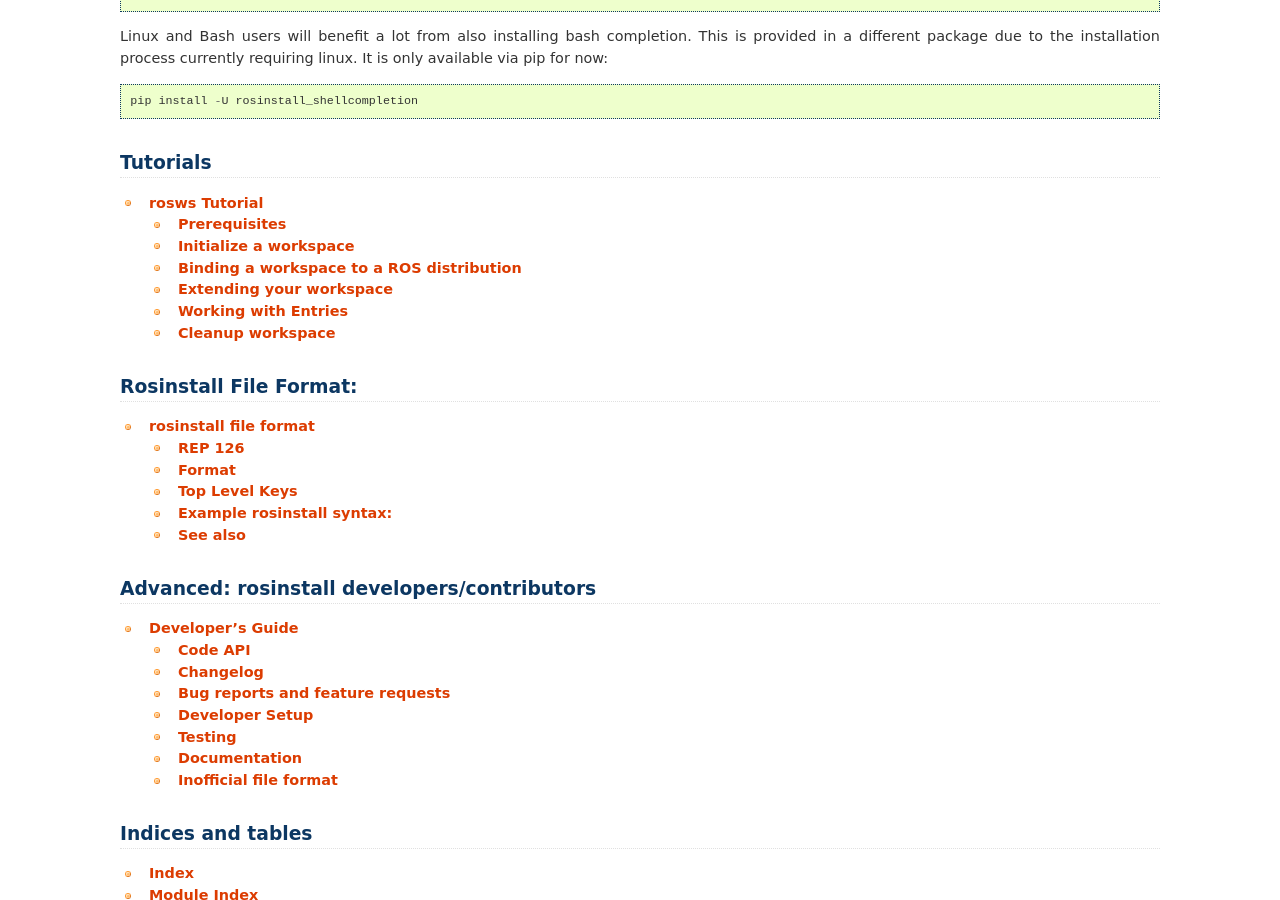
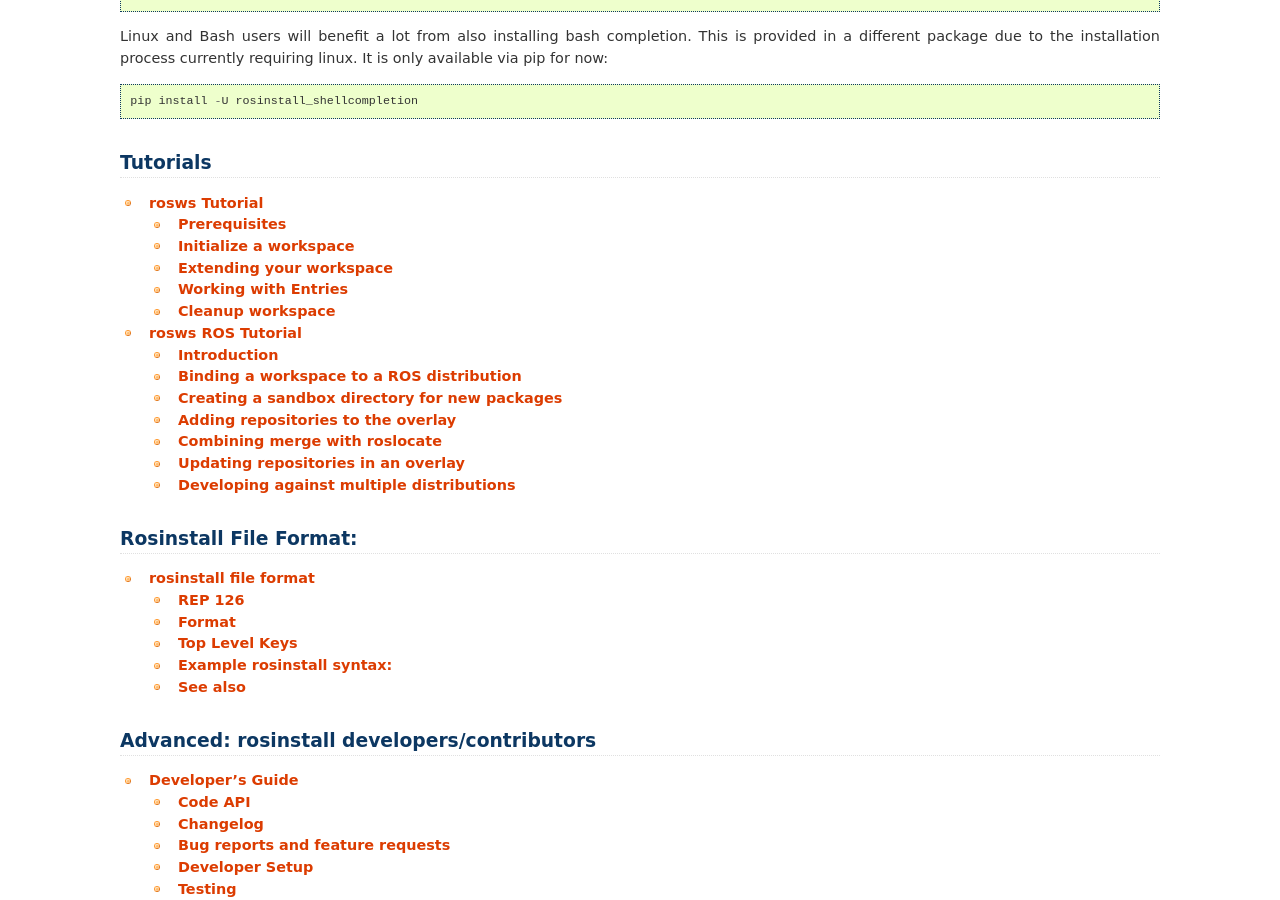
Before and after one commit to vcstools/rosinstall, a Sphinx documentation site: the page built from doc/index.rst, in a window 1280 px wide and 900 px high, scrolled down 969 px. Built offline with Sphinx 7.4.7, drawn with Linux system fonts in a browser that asks for light colours; some of the changed lines change nothing that is shown.

Commit message:
ros tutorial with text by lorenz

```diff
--- a/doc/index.rst
+++ b/doc/index.rst
@@ -62,7 +62,7 @@ Tutorials
    :maxdepth: 2
 
    rosws_tutorial
-
+   rosws_ros_tutorial
 
 
 Rosinstall File Format:
--- /dev/null
+++ b/doc/rosws_ros_tutorial.rst
@@ -0,0 +1,261 @@
+====================
+ rosws ROS Tutorial
+====================
+
+In this tutorial we will focus on how to use ``rosws`` for doing
+development work for ROS.  We will use the ROS fuerte distribution,
+but you can use other distributions as well.
+
+.. contents:: Contents
+   :depth: 3
+
+Introduction
+------------
+
+The problem ``rosws`` tries to solve is that developers in robotics today
+have to work with source code from multiple sources, multiple version
+control systems, in multiple versions.
+
+While many ROS libraries can be installed into system directories via
+Debian packages or other system-based distribution mechanisms, many
+developers have ROS libraries installed from source somewhere in their
+home directory, and then made available at runtime by inclusion in the
+``ROS_PACKAGE_PATH`` environment variable.
+
+By manipulating this environment variable, users can create their own
+packages, install additional packages from source, or even shadow
+installed packages with experimental versions.
+
+There are a few ways to manage these "overlay" environments. A user
+can manage ``ROS_PACKAGE_PATH`` environment variable by hand, but this
+is cumbersome, can lead to confusion when switching environments, and
+errors in this variable can easily break a user's
+environment. Alternatively, ``rosws`` (ROS Workspace) provides a
+systematic method for managing package overlays in a user's workspace.
+
+When the developer makes changes to the source code and builds the
+code, it is important that the builder uses the right ROS distribution
+(e.g. electric vs fuerte) as well as the right version of the source code.
+
+A builder will typically use environment variables such as ``CPATH,
+LD_LIBRARY_PATH, PKG_CONFIG_PATH,`` etc. So the developer will have to
+make sure that all those variables are all set correctly every time he
+runs a build. Similarly, when the developer has a ROS package both
+installed as a system library as well as local 'overlay' checkout
+(with his modifications), it is important that the builder chooses the
+right libraries for the build process, so the order of entries in the
+environment variables also needs to be managed.
+
+This is what ``rosws`` attempts to make easier for developers.
+
+Binding a workspace to a ROS distribution
+-----------------------------------------
+
+The following command creates a new fuerte overlay workspace in ~/fuerte::
+
+  $ rosws init ~/fuerte /opt/ros/fuerte
+
+.. note::
+  This command does nothing else than to create the folder
+  ``~/fuerte``, the files ``setup.bash``, ``setup.sh``, ``setup.zsh``
+  and the hidden file ``.rosinstall`` in the directory ``~/fuerte``.
+
+We will use ``~/fuerte`` from now on. Other workspaces could be set
+up similarly like this::
+
+    $ rosws init ~/electric /opt/ros/electric
+    $ rosws init ~/electric_unstable /opt/ros/electric
+
+The next step is to source the ``setup.bash`` in ``~/fuerte``::
+
+    $ source ~/fuerte/setup.bash
+
+.. note::
+  You can only source one workspace at a time. It is generally error
+  prone to switch from one workspace to another, this can cause
+  confusing errors. Prefer to keep the same workspace in the same
+  terminal. If you work with several workspaces, do not source any of
+  them in your ``.bashrc``.
+
+It is very common to replace the line ``source
+/opt/ros/fuerte/setup.bash`` in the ``.bashrc`` to the command above,
+so that whenever you create a new terminal, that environment is used.
+
+You can verify the workspace using again ``rosws info``::
+
+  $ rosws info
+  workspace: ~/fuerte
+  ROS_ROOT: /opt/ros/fuerte/share/ros
+
+   Localname                 S SCM  Version-Spec UID  (Spec) URI  (Spec) (https://...)
+   ---------                 - ---- ------------ ----------- -------------------------
+   /opt/ros/fuerte/stacks
+   /opt/ros/fuerte/share
+   /opt/ros/fuerte/share/ros
+
+You see in the second output line that there is a defined ROS_ROOT in
+our workspace.  The info table has many columns, all of which are
+empty so far, we will get to that in a moment.  You may notice that
+``rosws merge`` listed an added setup.sh, which is not shown in the
+table, it is hidden because that entry is of no further interest to
+you in your daily work.
+
+The overlay now includes all packages that were installed in
+``/opt/ros/fuerte``, which is by itself not very useful yet. However we
+can now easily overlay installed packages.
+
+Creating a sandbox directory for new packages
+---------------------------------------------
+
+New packages need to be put in a path that is in the variable
+``ROS_PACKAGE_PATH``. All directories that are managed by ``rosws``,
+i.e. that have been added using ``rosws`` are automatically added to the
+``ROS_PACKAGE_PATH`` when the file ``setup.bash`` of the corresponding
+workspace is sourced. Although new packages should always be put in
+repositories that have been installed using ``rosws``, it can be very
+convenient to have a sandbox directory where for instance packages
+created during the tutorials can be put without requiring any
+additional ``rosws`` commands. For that we create a new directory sandbox
+and add it to the .rosinstall file::
+
+  $ mkdir ~/fuerte/sandbox
+  $ rosws set ~/fuerte/sandbox
+
+.. note::
+  Now, it is necessary to re-source ``~/fuerte/setup.bash`` to make
+  sure that the updated ``ROS_PACKAGE_PATH`` is used::
+
+    $ source ~/fuerte/setup.bash
+
+You can verify the workspace using again ``rosws info``::
+
+  $ cd ~/fuerte
+  $ rosws info
+  workspace: ~/fuerte
+  ROS_ROOT: /opt/ros/fuerte/share/ros
+
+   Localname                 S SCM  Version-Spec UID  (Spec) URI  (Spec) (https://...)
+   ---------                 - ---- ------------ ----------- -------------------------
+   sandbox
+   /opt/ros/fuerte/stacks
+   /opt/ros/fuerte/share
+   /opt/ros/fuerte/share/ros
+
+As you can see the sandbox folder is at the top of the list. This is
+important, as early entries overlay later entries. You can also check
+the ``ROS_PACKAGE_PATH``, it should be the same as the left column of
+the table::
+
+  $ echo $ROS_PACKAGE_PATH
+  /home/user/fuerte/sandbox:/opt/ros/fuerte/stacks:/opt/ros/fuerte/share:/opt/ros/fuerte/share/ros
+
+
+You can now create packages in the sandbox folder e.g. using
+``roscreate-pkg``, and they will be found within the ROS_PACKAGE_PATH.
+
+Adding repositories to the overlay
+----------------------------------
+
+Development normally happens in repositories and when installing
+packages from source, they normally need to be checked out from a
+repository and added to the ``ROS_PACKAGE_PATH``. This can easily be
+done using ``rosws``. For instance, the following commands add the
+development version of the stack turtlebot which is a Mercurial
+repository::
+
+  $ rosws set turtlebot --hg https://kforge.ros.org/turtlebot/turtlebot
+  $ rosws update turtlebot
+
+After re-sourcing setup.bash the new overlayed stack turtlebot should
+be in your package path, i.e. ``roscd turtlebot`` should switch to the
+directory ``~/fuerte/turtlebot``.
+
+If a stack is already installed in ``/opt/ros/fuerte``, adding it
+locally using ``rosws`` will shadow the existing stack, as long as
+``rosws`` info lists the stack earlier than the ``/opt/ros/fuerte``
+folders.
+
+I.e. instead of the system installation, the stack in
+``~/ros_workspace`` will be used. That way, it is possible to edit
+existing packages by cloning them in the overlay.
+
+This makes it possible for you to use different workspaces with
+different versions of the same libraries without much hassle. Also
+this allows multiple users on a robot to each have their own version
+of libraries.
+
+
+Combining merge with roslocate
+------------------------------
+
+A usecase that was considered in the design of ``rosws`` was to quickly
+get ROS stacks into a workspace. The ``roslocate`` script uses an
+online index to lookup stack or package source information by name.
+
+We can pipe that information to ``rosws`` to add the definition to
+our workspace.
+
+As an example we will add the navigation stack. Just to show you what
+is happening, we first call ``roslocate``::
+
+  $ roslocate info navigation
+  - hg:
+      local-name: navigation
+      meta:
+        repo-name: wg-kforge
+      uri: https://kforge.ros.org/navigation/navigation
+      version: default
+
+As you can see the command finds the required meta-information for a
+stack or package by the given name ``navigation``. We can call
+``roslocate info`` it again passing the output to "``rosws merge -``"::
+
+  $ roslocate info navigation | rosws merge -
+       Performing actions:
+
+       Add new elements:
+    navigation    hg  https://kforge.ros.org/navigation/navigation   default
+
+If you wanted, you could next checkout the source code calling ``rosws
+update navigation``.
+
+
+Updating repositories in an overlay
+-----------------------------------
+
+``rosws`` allows to update only a single repository or all repositories::
+
+  $ rosws update navigation
+
+updates only the stack navigation while::
+
+  $ rosws update
+
+updates all repositories.
+
+Developing against multiple distributions
+-----------------------------------------
+
+As an example a developer might have the ROS navigation stack in versions
+electric stable, electric unstable and fuerte on his harddisk.
+
+(You may not have more than one distribution when you start learning
+ROS, but the next distribution will come, so it's good to be prepared.)
+
+So as a developer, it is be good to create one local overlay
+workspace for each distribution and variant to use::
+
+  $ rosws init ~/fuerte /opt/ros/fuerte
+  $ rosws init ~/electric /opt/ros/electric
+  $ rosws init ~/electric_unstable /opt/ros/electric
+
+It is useful to use such folders to manage different source
+checkouts of the same ROS package. Using the same folder and
+switching versions is very prone to mistakes and not recommended.
+
+You can use each of these folders as an independent workspace.
+
+.. note::
+  It is generally not a good idea to change the distribution a ROS
+  workspace is bound to. This often leads to confusing error messages
+  because compiled files assume the wrong distribution.
--- a/doc/rosws_tutorial.rst
+++ b/doc/rosws_tutorial.rst
@@ -2,7 +2,20 @@ rosws Tutorial
 ==============
 
 In this tutorial we will set up a workspace using different SCM
-providers and introduce the ``rosws`` commands.
+providers and introduce the ``rosws`` commands to run SCM
+configuration operations in this workspace.
+
+In the context of rosws, a workspace is a set of folders on
+your harddisk that are listed in a special file named ``.rosinstall``.
+Also this file stores for each folder whether this folder is managed
+under some version control system (subversion, mercurial, git, bazaar).
+This allows you to deal with many common version control operations
+using a single interface.
+
+rosws also generates a file called setup.sh. This adds all folders
+listed in the .rosinstall to an environment variable called
+ROS_PACKAGE_PATH. This variable can the be used by other tools to
+e.g. find folders with libraries you want to compile against.
 
 In you get stuck with a technical problem, you may check out
 the answers page: http://answers.ros.org/questions/tags:rosinstall
@@ -83,8 +96,8 @@ We can run ``rosws info`` to see an overview of the environment:
   ROS_ROOT: None
 
 As you can see the workspace is empty and we do not have a ros root in
-the workspace. For this tutorial, we will use the ROS fuerte release,
-not though that you do not need a ros root to have a valid workspace
+the workspace. For this tutorial, we will use the ROS fuerte release.
+Note though that you do not need a ros root to have a valid workspace
 with rosws.
 
 Now is a good time to check out the ``help`` and ``--version`` commands::
@@ -96,67 +109,7 @@ Now is a good time to check out the ``help`` and ``--version`` commands::
 
 Remember this help is available if you get in trouble.
 
-Binding a workspace to a ROS distribution
------------------------------------------
 
-.. note:: This step requires ROS installation. If you have none, you can
-  skip to the next section.
-
-A good way to add a ros root is to use the .rosinstall file it
-provides (this also works with earlier ROS distributions, just
-replace 'fuerte' with 'electric', 'diamondback', etc.).
-
-.. note:: What also works it to provide the folder to a .rosinstall to rosws,
-  as in::
-    $ rosws init ~/fuerte /opt/ros/fuerte
-  but we do not do that in this tutorial.
-
-::
-
-  $ rosws merge /opt/ros/fuerte/.rosinstall
-       Performing actions:
-
-       Add new elements:
-    /opt/ros/fuerte/share,  /opt/ros/fuerte/share/ros,  /opt/ros/fuerte/setup.sh,  /opt/ros/fuerte/stacks
-
-  Overwriting /tmp/rosws_tutorial/.rosinstall
-
-  rosws update complete.
-
-  Do not forget to do ...
-  $ source /tmp/rosws_tutorial/setup.sh
-  ... in every open terminal.
-  Config changed, maybe you need run rosws update to update SCM entries.
-
-You can read from the output that the given elements were added to
-your config. You can verify this using again ``rosws info``::
-
-  $ rosws info
-  workspace: /tmp/rosws_tutorial
-  ROS_ROOT: /opt/ros/fuerte/share/ros
-
-   Localname                 S SCM  Version-Spec UID  (Spec) URI  (Spec) (https://...)
-   ---------                 - ---- ------------ ----------- -------------------------
-   /opt/ros/fuerte/stacks
-   /opt/ros/fuerte/share
-   /opt/ros/fuerte/share/ros
-
-You see in the second output line that now there is a defined ROS_ROOT in our workspace.
-The info table has many columns, all of which are empty so far, we will get to that in a moment.
-You may notice that ``rosws merge`` listed an added setup.sh, which is not shown in the table,
-it is hidden because that entry is of no further interest to you in your daily work.
-
-To start using this workspace, we need to source the setup.bash:
-
-::
-
-  $ source setup.bash
-
-This changes several environment variables and enables several ros based
-commands if the ROS_ROOT is set.
-
-You can add this line somewhere in your .bashrc to load the environment
-every time you start a new terminal.
 
 Extending your workspace
 ------------------------
@@ -261,36 +214,7 @@ with the ``.rosinstall.bak``.
 
   $ mv .rosinstall.bak .rosinstall
 
-Combining merge with roslocate
-~~~~~~~~~~~~~~~~~~~~~~~~~~~~~~
 
-A usecase that was considered in the design of rosws was to quickly
-get ROS stacks into a workspace. The ``roslocate`` script uses an
-online index to lookup stack or package source information by name.
-
-We can pipe that information to rosws to add the definition to
-our workspace.
-
-As an example we will add the navigation stack. Just to show you what
-is happening, we first call ``roslocate``, and then call it again
-passing the output to ``rosws merge -``::
-
-  $ roslocate info navigation
-  - hg:
-      local-name: navigation
-      meta:
-        repo-name: wg-kforge
-      uri: https://kforge.ros.org/navigation/navigation
-      version: default
-
-  $ roslocate info navigation | rosws merge -
-       Performing actions:
-
-       Add new elements:
-    navigation    hg  https://kforge.ros.org/navigation/navigation   default
-
-If you wanted, you could next checkout the source code calling ``rosws
-update navigation``.
 
 Working with Entries
 --------------------
@@ -315,8 +239,8 @@ confirm.
 
 We will go ahead and check this stack out, as it is fairly small it should not take too long.
 
-Puling entries
-~~~~~~~~~~~~~~
+Pulling entries
+~~~~~~~~~~~~~~~
 
 ::
 
```
